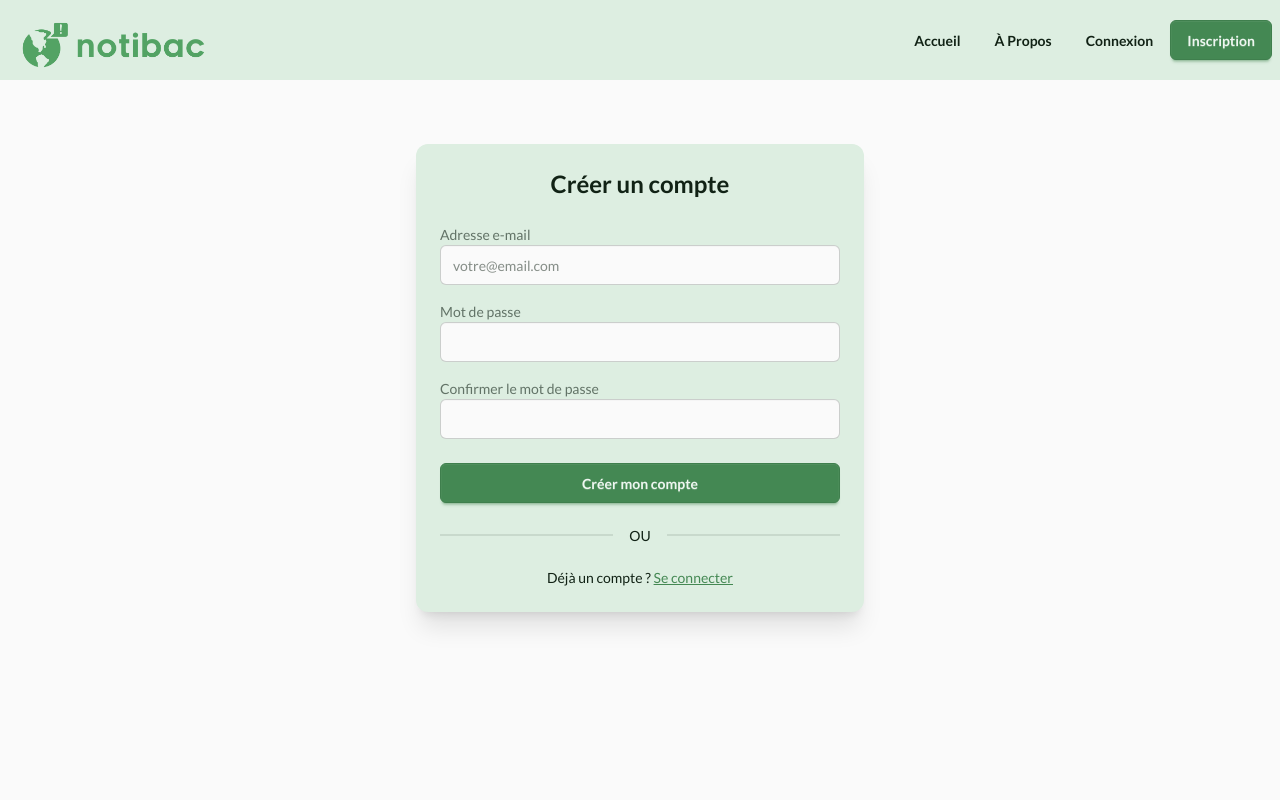
After one commit to charlesmatte/notibac, a Django app: page /accounts/signup/ in a window 1280 px wide. The commit adds this page. Run offline with Django 5.2, Linux system fonts and the light colour scheme; style sheets or scripts are compiled from the project's sources.

Commit message:
feat: integrate django-allauth for user authentication and add account templates

```diff
--- a/notibac/notibac/urls.py
+++ b/notibac/notibac/urls.py
@@ -20,5 +20,6 @@ from django.urls import include, path
 
 urlpatterns = [
     path("admin/", admin.site.urls),
+    path("accounts/", include("allauth.urls")),
     path("", include("website.urls")),
 ]
--- /dev/null
+++ b/notibac/website/templates/account/signup.html
@@ -0,0 +1,66 @@
+{% extends "base.html" %}
+
+{% block content %}
+<div class="flex justify-center items-center py-12">
+  <div class="card bg-base-200 w-full max-w-md shadow-xl">
+    <div class="card-body">
+      <h2 class="card-title text-2xl justify-center mb-4">Créer un compte</h2>
+
+      <form method="post">
+        {% csrf_token %}
+
+        <div class="form-control mb-4">
+          <label class="label" for="id_email">
+            <span class="label-text">Adresse e-mail</span>
+          </label>
+          <input type="email" name="email" id="id_email"
+                 class="input input-bordered w-full"
+                 placeholder="votre@email.com" required />
+          {% if form.email.errors %}
+          <label class="label">
+            <span class="label-text-alt text-error">{{ form.email.errors.0 }}</span>
+          </label>
+          {% endif %}
+        </div>
+
+        <div class="form-control mb-4">
+          <label class="label" for="id_password1">
+            <span class="label-text">Mot de passe</span>
+          </label>
+          <input type="password" name="password1" id="id_password1"
+                 class="input input-bordered w-full" required />
+          {% if form.password1.errors %}
+          <label class="label">
+            <span class="label-text-alt text-error">{{ form.password1.errors.0 }}</span>
+          </label>
+          {% endif %}
+        </div>
+
+        <div class="form-control mb-6">
+          <label class="label" for="id_password2">
+            <span class="label-text">Confirmer le mot de passe</span>
+          </label>
+          <input type="password" name="password2" id="id_password2"
+                 class="input input-bordered w-full" required />
+          {% if form.password2.errors %}
+          <label class="label">
+            <span class="label-text-alt text-error">{{ form.password2.errors.0 }}</span>
+          </label>
+          {% endif %}
+        </div>
+
+        <div class="form-control mt-6">
+          <button type="submit" class="btn btn-primary w-full">Créer mon compte</button>
+        </div>
+      </form>
+
+      <div class="divider">OU</div>
+
+      <p class="text-center">
+        Déjà un compte ?
+        <a href="{% url 'account_login' %}" class="link link-primary">Se connecter</a>
+      </p>
+    </div>
+  </div>
+</div>
+{% endblock %}
--- a/notibac/website/templates/partials/header.html
+++ b/notibac/website/templates/partials/header.html
@@ -8,5 +8,21 @@
   <div class="navbar-end">
     <a href="{% url 'home' %}" class="btn btn-ghost">Accueil</a>
     <a href="{% url 'about' %}" class="btn btn-ghost">À Propos</a>
+    {% if user.is_authenticated %}
+    <div class="dropdown dropdown-end">
+      <div tabindex="0" role="button" class="btn btn-ghost">
+        {{ user.email }}
+        <svg class="w-4 h-4 ml-1" fill="none" stroke="currentColor" viewBox="0 0 24 24">
+          <path stroke-linecap="round" stroke-linejoin="round" stroke-width="2" d="M19 9l-7 7-7-7"/>
+        </svg>
+      </div>
+      <ul tabindex="0" class="dropdown-content menu bg-base-100 rounded-box z-10 w-52 p-2 shadow">
+        <li><a href="{% url 'account_logout' %}">Déconnexion</a></li>
+      </ul>
+    </div>
+    {% else %}
+    <a href="{% url 'account_login' %}" class="btn btn-ghost">Connexion</a>
+    <a href="{% url 'account_signup' %}" class="btn btn-primary">Inscription</a>
+    {% endif %}
   </div>
 </div>
--- a/requirements.txt
+++ b/requirements.txt
@@ -1,4 +1,5 @@
 asgiref==3.11.0
 Django==6.0
+django-allauth==65.13.1
 psycopg2-binary==2.9.11
 sqlparse==0.5.5
```
Also changed, not shown: notibac/notibac/settings.py (+16 -0 lines), notibac/website/templates/account/login.html (added, +49 -0 lines), notibac/website/templates/account/logout.html (added, +20 -0 lines).
